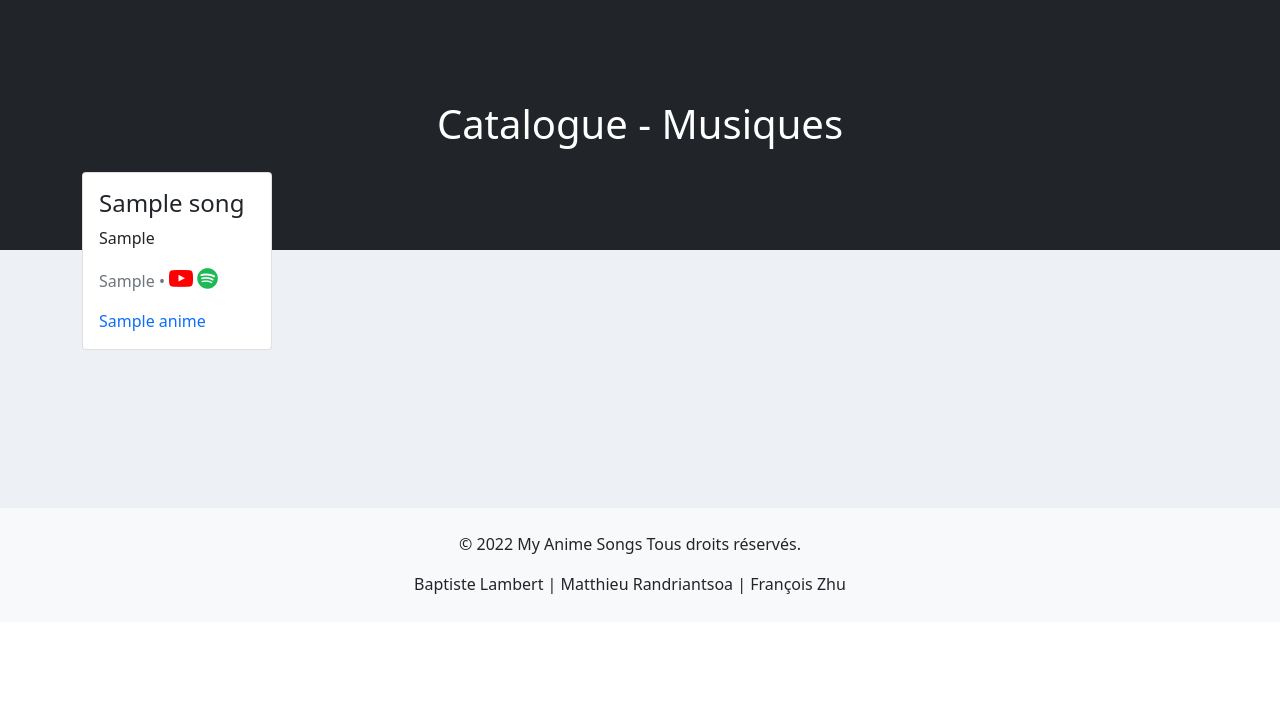
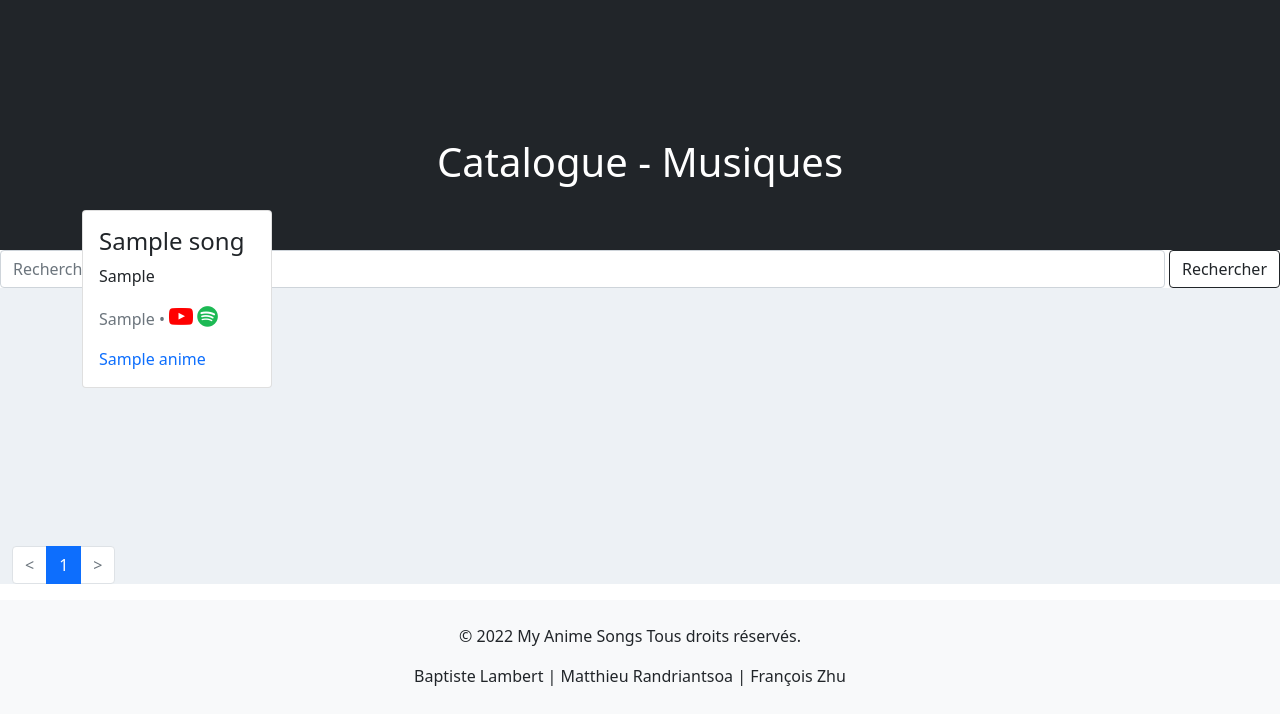
Before and after one commit to Mxtsxw/MyAnimeSongs, a Flask app: page /songs/all/ in a window 1280 px wide. Shown: the part 56-781 px from the top of the page. Run offline with Flask 2, Linux system fonts and the light colour scheme; tables that the repository leaves empty hold one stand-in row (values such as "Sample post").

Commit message:
pagination et search pour les songs

```diff
--- a/website/models.py
+++ b/website/models.py
@@ -265,3 +265,9 @@ def get_favorites_songs_of_user(user):
 
 def get_animes_pagination(page, rows_per_page):
     return Anime.query.paginate(page = page, per_page = rows_per_page)
+
+def get_songs_pagination(page, rows_per_page):
+    return Song.query.paginate(page = page, per_page = rows_per_page)
+
+def get_song_by_filter(tag, page, rows_per_page):
+    return Song.query.filter(Song.title.like(f'%{tag}%')).paginate(page = page, per_page = rows_per_page)
--- a/website/templates/songs.html
+++ b/website/templates/songs.html
@@ -1,13 +1,22 @@
 {% extends "base.html" %}
 {% block main %}
 <div class="container-fluid bg-dark banner">
+
 </div>
+
+<form action="" method="post" class = "needs-validation" novalidate>
+    {{ form.hidden_tag() }}
+    <div class="d-flex">
+      {{ form.search(class_="form-control")}}
+      {{ form.submit(class_="btn btn-outline-dark ms-1") }}
+    </div>
+</form>
 
 <div class="container-fluid bg-custom">
     <div class="container offset ">
         <h1 class="text-center text-white bg-dark">Catalogue - Musiques</h1>
         <div class="row row-cols-auto">
-            {% for song in songs %}
+            {% for song in songs.items %}
                 <div class="col mb-2 mt-3">
                     <div class="card h-100">
                         <div class="card-horizontal">
@@ -27,6 +36,51 @@
             {% endfor %}
         </div>
     </div>
+    <nav aria-label="...">
+        <ul class="pagination">
+
+
+          {% if songs.has_prev %}
+          <li class="page-item">
+          <a class="page-link" href="{{ url_for('songs', page=songs.prev_num) }}" tabindex="-1"><</a>
+          </li>
+          {% else %}
+          <li class="page-item disabled">
+          <a class="page-link" href="{{ url_for('songs', page=songs.prev_num) }}" tabindex="-1"><</a>
+          </li>
+          {% endif %}
+
+            {% for page_num in songs.iter_pages(left_edge=1, right_edge=1, left_current=1, right_current=2) %}
+
+              {% if page_num %}
+
+                {% if songs.page == page_num %}
+
+                  <li class="page-item active"><a class="page-link" href="{{ url_for('songs', page=page_num) }}">{{ page_num }}</a></li>
+
+
+                {% else %}
+
+                  <li class="page-item"><a class="page-link" href="{{ url_for('songs', page=page_num) }}">{{ page_num }}</a></li>
+
+                {% endif %}
+              {% else %}
+                    ...
+              {% endif %}
+
+            {% endfor %}
+
+            {% if songs.has_next %}
+            <li class="page-item">
+            <a class="page-link" href="{{ url_for('songs', page=songs.next_num) }}">></a>
+            </li>
+            {% else %}
+            <li class="page-item disabled">
+            <a class="page-link" href="{{ url_for('songs', page=songs.next_num) }}">></a>
+            </li>
+            {% endif %}
+        </ul>
+    </nav>
 </div>
 
 {% endblock %}
--- a/website/views.py
+++ b/website/views.py
@@ -575,12 +575,19 @@ def profile_settings():
         userEdit = userEdit
     )
 
-@app.route("/songs/all/")
+@app.route("/songs/all/", methods = ['GET', 'POST'])
 def songs():
+    page = request.args.get('page', 1, type=int)
+    search = SearchForm()
+    if search.validate_on_submit():
+        songs = get_song_by_filter(search.search.data, 1, 48)
+    else:
+        songs = get_songs_pagination(page, 48)
     return render_template(
         "songs.html",
         user = current_user,
-        songs = get_songs()
+        songs = songs,
+        form = search
     )
 
 @app.route("/anime/<int:id_a>/add/<int:id>", methods = ['GET', 'POST'])
```
